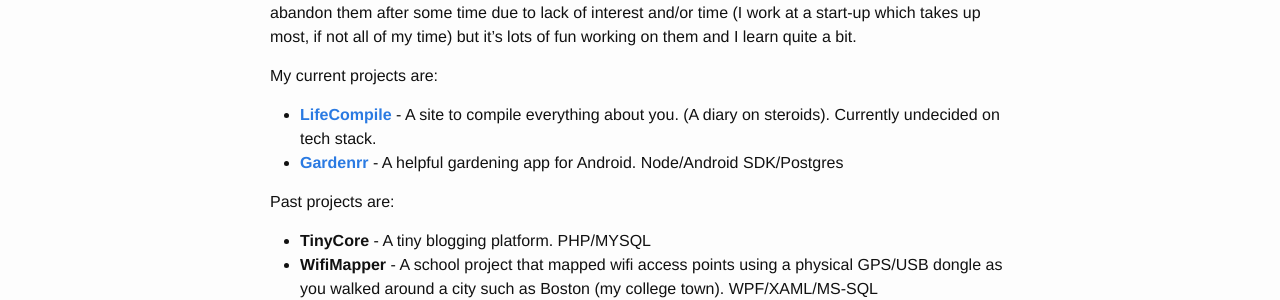
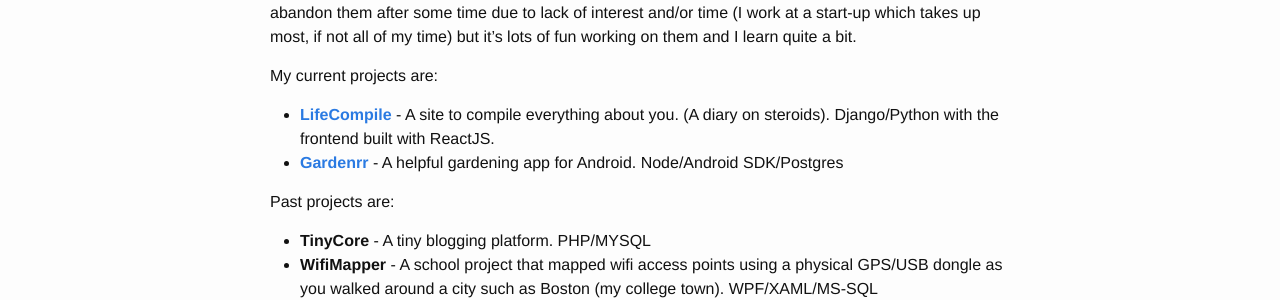
Before and after one commit to leemac/leemac.github.io, a Jekyll site: the page built from about.md, in a window 1280 px wide. Shown: the part 771-1071 px from the top of the page. Built offline with Jekyll 4.4.1, drawn with Linux system fonts in a browser that asks for light colours.

Commit message:
Update about.md

```diff
--- a/about.md
+++ b/about.md
@@ -20,7 +20,7 @@
 
 My current projects are:
 
-- **[LifeCompile](http://lifecompile.com/)** - A site to compile everything about you. (A diary on steroids). Currently undecided on tech stack.
+- **[LifeCompile](http://lifecompile.com/)** - A site to compile everything about you. (A diary on steroids). Django/Python with the frontend built with ReactJS.
 - **[Gardenrr](http://gardenrr.com/)** - A helpful gardening app for Android. Node/Android SDK/Postgres
 
 Past projects are:
```
